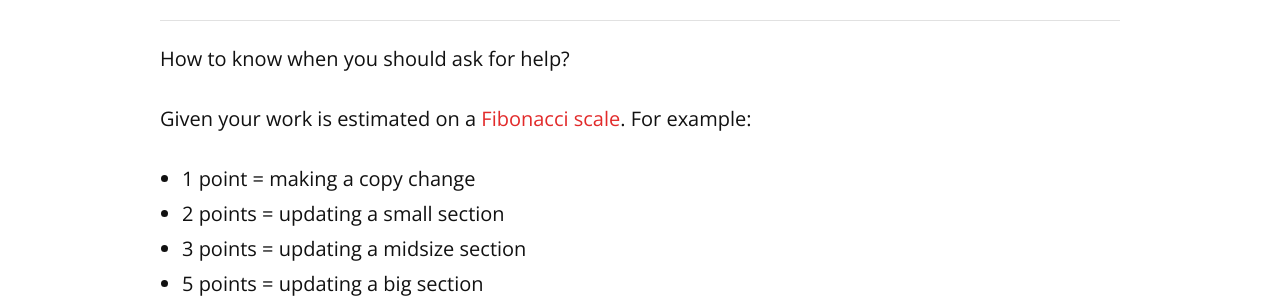
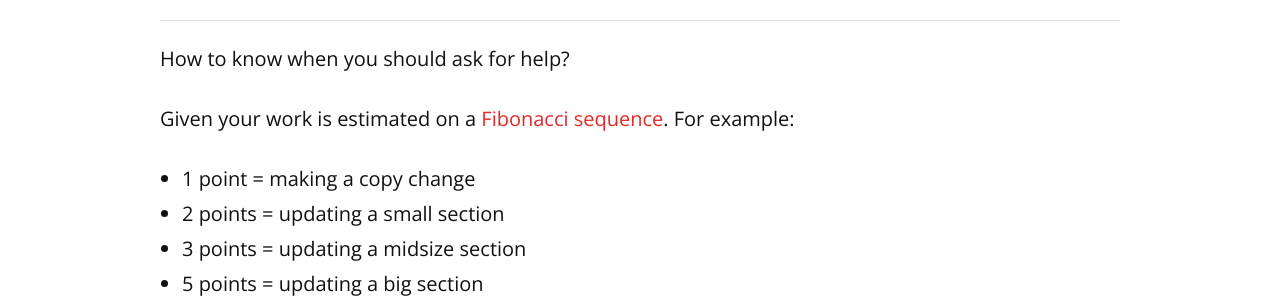
Before and after one commit to remarkablemark/remarkablemark.github.io, a Jekyll site: the page built from _posts/2023/2023-12-18-when-to-ask-for-help.md, in a window 1280 px wide. Shown: the part 209-509 px from the top of the page. Built offline with Jekyll 4.4.1, drawn with Linux system fonts in a browser that asks for light colours; comment, search, counter and statistics services are not loaded.

Commit message:
fix(posts): update "When to ask for help"
Post: 2023-12-18-when-to-ask-for-help.md

Replace 404 link

```diff
--- a/_posts/2023/2023-12-18-when-to-ask-for-help.md
+++ b/_posts/2023/2023-12-18-when-to-ask-for-help.md
@@ -8,7 +8,7 @@
 
 How to know when you should ask for help?
 
-Given your work is estimated on a [Fibonacci scale](<https://wikipedia.org/wiki/Fibonacci_scale_(agile)>). For example:
+Given your work is estimated on a [Fibonacci sequence](https://wikipedia.org/wiki/Planning_poker). For example:
 
 - 1 point = making a copy change
 - 2 points = updating a small section
```
